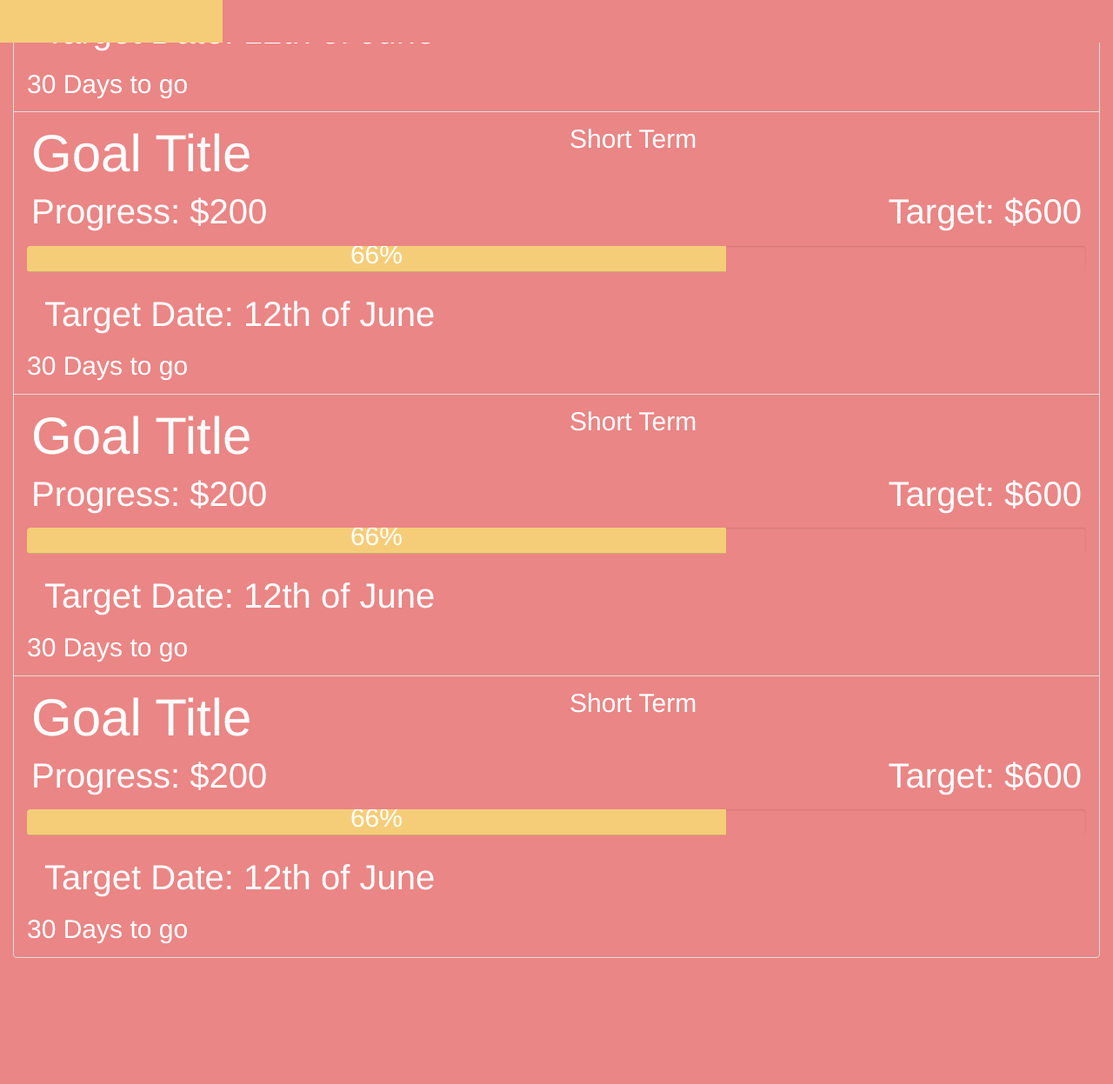
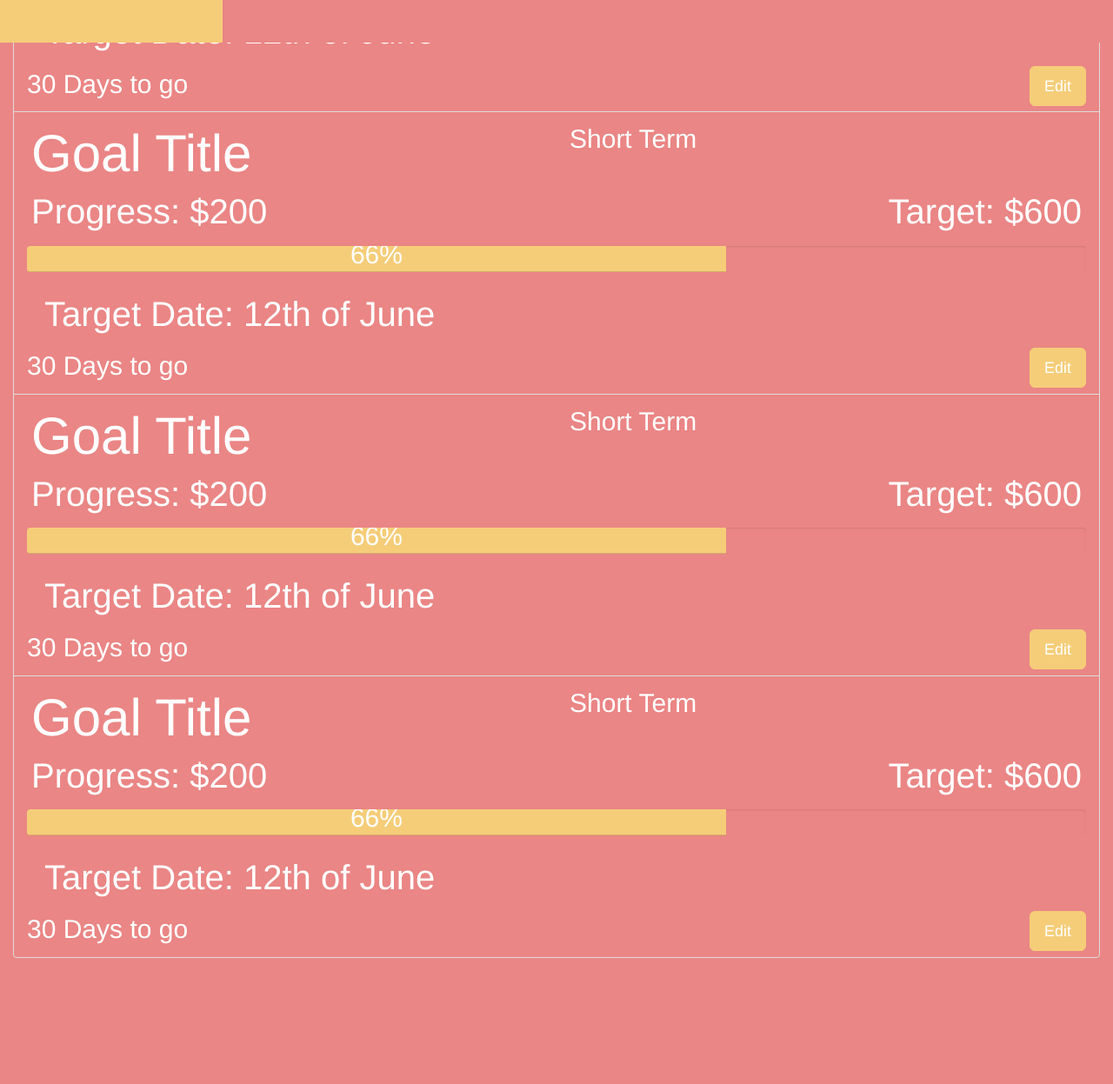
Before and after one commit to haemoolpa-jeon/haemoolpa-jeon.github.io, a plain HTML site: page goals.html in a window 1280 px wide. Shown: the part 751-1998 px from the top of the page at 87% size. Drawn offline with nearby package versions, Linux system fonts and the light colour scheme.

Commit message:
Update goals.html

```diff
--- a/goals.html
+++ b/goals.html
@@ -44,9 +44,13 @@
 					<div class="progress" style="height:30px;">
 						<div class="progress-bar progressText align-middle" role="progressbar" style="width: 66%;" aria-valuenow="25" aria-valuemin="0" aria-valuemax="100">66%</div>
 					</div>
+					<div>
 						<p class="mb-1">Target Date: 12th of June</p>
 						<small>30 Days to go</small>
+						<button type="button" style="float:right;" class="btn btn-default btn-lg">Edit</button>
 					</div>
+				</div>
+
 				<div href="#" class="list-group-item list-group-item-action goal longGoal">
 					<div class="d-flex w-100 justify-content-between">
 						<div class="row">
@@ -65,9 +69,14 @@
 					<div class="progress" style="height:30px;">
 						<div class="progress-bar progressText align-middle" role="progressbar" style="width: 66%;" aria-valuenow="25" aria-valuemin="0" aria-valuemax="100">66%</div>
 					</div>
+					<div>
 						<p class="mb-1">Target Date: 12th of June</p>
 						<small>30 Days to go</small>
+						<button type="button" style="float:right;" class="btn btn-default btn-lg">Edit</button>
 					</div>
+				</div>
+
+
 				<div href="#" class="list-group-item list-group-item-action goal shortGoal">
 					<div class="d-flex w-100 justify-content-between">
 						<div class="row">
@@ -86,9 +95,14 @@
 					<div class="progress" style="height:30px;">
 						<div class="progress-bar progressText align-middle" role="progressbar" style="width: 66%;" aria-valuenow="25" aria-valuemin="0" aria-valuemax="100">66%</div>
 					</div>
+					<div>
 						<p class="mb-1">Target Date: 12th of June</p>
 						<small>30 Days to go</small>
+						<button type="button" style="float:right;" class="btn btn-default btn-lg">Edit</button>
 					</div>
+				</div>
+
+
 				<div href="#" class="list-group-item list-group-item-action goal shortGoal">
 					<div class="d-flex w-100 justify-content-between">
 						<div class="row">
@@ -107,9 +121,13 @@
 					<div class="progress" style="height:30px;">
 						<div class="progress-bar progressText align-middle" role="progressbar" style="width: 66%;" aria-valuenow="25" aria-valuemin="0" aria-valuemax="100">66%</div>
 					</div>
+					<div>
 						<p class="mb-1">Target Date: 12th of June</p>
 						<small>30 Days to go</small>
+						<button type="button" style="float:right;" class="btn btn-default btn-lg">Edit</button>
 					</div>
+				</div>
+
 				<div href="#" class="list-group-item list-group-item-action goal shortGoal">
 					<div class="d-flex w-100 justify-content-between">
 						<div class="row">
@@ -128,14 +146,20 @@
 					<div class="progress" style="height:30px;">
 						<div class="progress-bar progressText align-middle" role="progressbar" style="width: 66%;" aria-valuenow="25" aria-valuemin="0" aria-valuemax="100">66%</div>
 					</div>
+					<div>
 						<p class="mb-1">Target Date: 12th of June</p>
 						<small>30 Days to go</small>
+						<button type="button" style="float:right;" class="btn btn-default btn-lg">Edit</button>
 					</div>
 				</div>
+			</div>
+
+
 			<div class="floatingAdd text-center align-middle">
 				<button type="button" class="btn btn-warning btn-large"><a href="./goals-newGoal.html"><i class="fas fa-plus"></i></a></button>
 			</div>
 		</div>
+
 		<footer class="footer">
 			<table>
 				<tbody>
```
Lines whose indentation alone changed are shown as unchanged.
